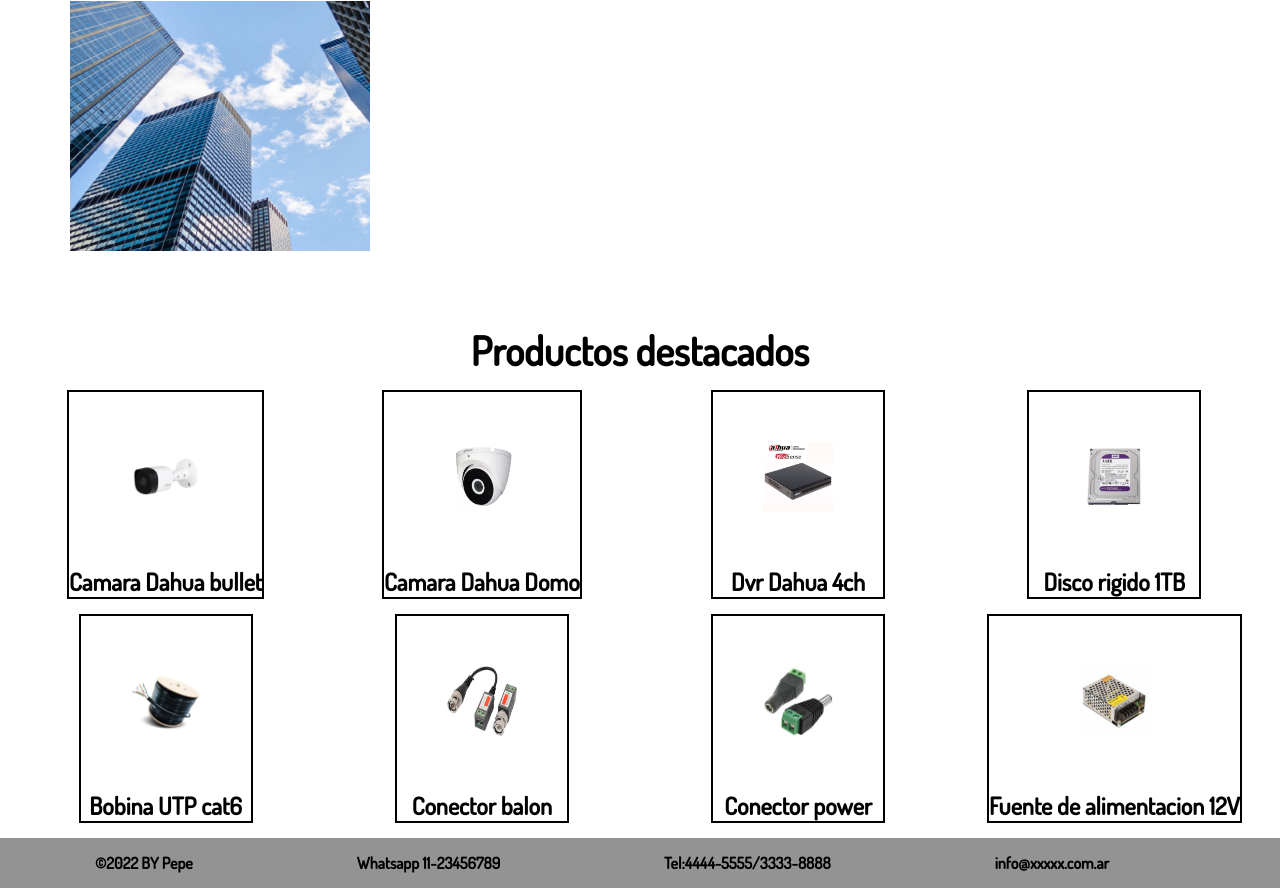
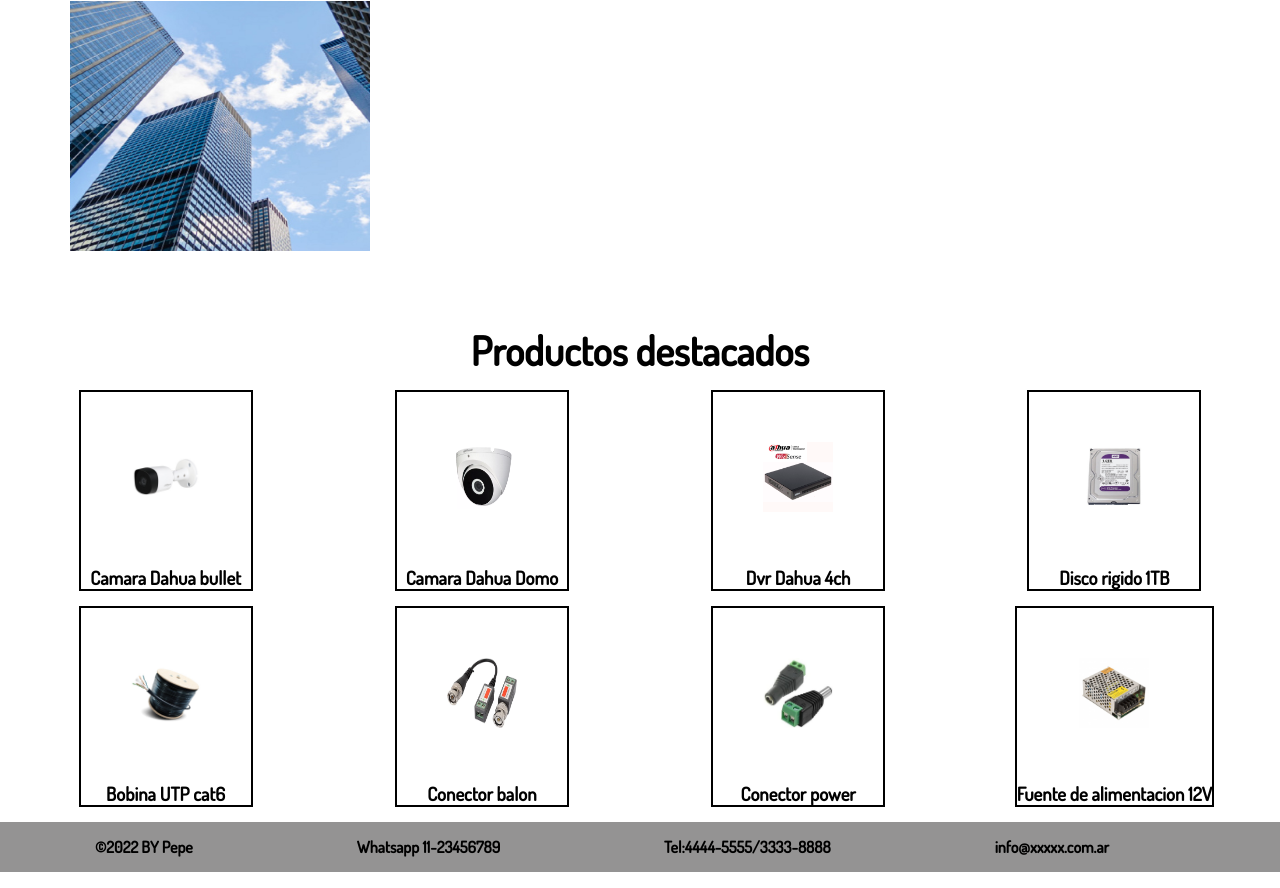
Before and after one commit to JoseVillanueva7/PaginaWebScss, a plain HTML site: page index.html in a window 1280 px wide. Shown: the part 1117-2005 px from the top of the page. Drawn offline with Linux system fonts and the light colour scheme.

Commit message:
ajustando

```diff
--- a/estilo/_pagProd.scss
+++ b/estilo/_pagProd.scss
@@ -11,7 +11,7 @@ ul li {
 }
 .tituProd{
     text-align: center;
-    font-family: 'Dosis', sans-serif;
+    font-family: $fuenteUno;
     font-size: 40px;
     padding-top: 30px;
 
@@ -23,7 +23,7 @@ ul li {
     grid-template-rows: 1fr 1fr 1fr 1fr;
     justify-items: center;
     align-items: center;
-    font-family: 'Dosis', sans-serif;
+    font-family: $fuenteUno;
     font-size: 10px;
     padding: 50px;
     gap: 150px 50px;
--- a/index.html
+++ b/index.html
@@ -11,7 +11,9 @@
     <link
         href="https://fonts.googleapis.com/css2?family=Dosis:wght@500&family=Nunito:wght@300&family=Oswald:wght@200;300&family=Roboto+Condensed:ital,wght@0,300;0,400;1,700&display=swap"
         rel="stylesheet">
-    <title>INICIO</title>
+    <title>DistriSeg | INICIO</title>
+    <meta name="description" content="Distribuidores y mayoristas de insumos de seguridad en toda latino america !Ingresa y conoce nuestra comunidad!">
+    <meta name="keywords" content="camaras, cctv, dahua, camara de seguridad, seguridad, utp, hikvision">
 </head>
 
 
@@ -39,40 +41,40 @@
             <a href="./enlaces/productos.html"><img class="imgEnlaces" src="./imgSty/edificio.jpg" alt=""></a>
         </section>
         <section>
-            <h1 class="aseso">Productos destacados</h1>
+            <h2 class="aseso">Productos destacados</h2>
         </section>
         <section class="prodGrid">
             <div>
                 <img class="imgIndx" src="imgProd/bullet.jpg" alt="">
-                <h2>Camara Dahua bullet</h2>
+                <h3>Camara Dahua bullet</h3>
             </div>
             <div>
                 <img class="imgIndx" src="imgProd/domo.jpg" alt="">
-                <h2>Camara Dahua Domo</h2>
+                <h3>Camara Dahua Domo</h3>
             </div>
             <div>
                 <img class="imgIndx" src="imgProd/dvr.jpg" alt="">
-                <h2>Dvr Dahua 4ch</h2>
+                <h3>Dvr Dahua 4ch</h3>
             </div>
             <div>
                 <img class="imgIndx" src="imgProd/disco1tb.jpg" alt="">
-                <h2>Disco rigido 1TB</h2>
+                <h3>Disco rigido 1TB</h3>
             </div>
             <div>
                 <img class="imgIndx" src="imgProd/bobinautp.jpg" alt="">
-                <h2>Bobina UTP cat6</h2>
+                <h3>Bobina UTP cat6</h3>
             </div>
             <div>
                 <img class="imgIndx" src="imgProd/balon.jpg" alt="">
-                <h2>Conector balon</h2>
+                <h3>Conector balon</h3>
             </div>
             <div>
                 <img class="imgIndx" src="imgProd/power.jpg" alt="">
-                <h2>Conector power</h2>
+                <h3>Conector power</h3>
             </div>
             <div>
                 <img class="imgIndx" src="imgProd/fuente.jpg" alt="">
-                <h2>Fuente de alimentacion 12V</h2>
+                <h3>Fuente de alimentacion 12V</h3>
             </div>
         </section>
 
```
Also changed, not shown: enlaces/productos.html (+1 -1 lines), estilo/style.css, 1 other file.
